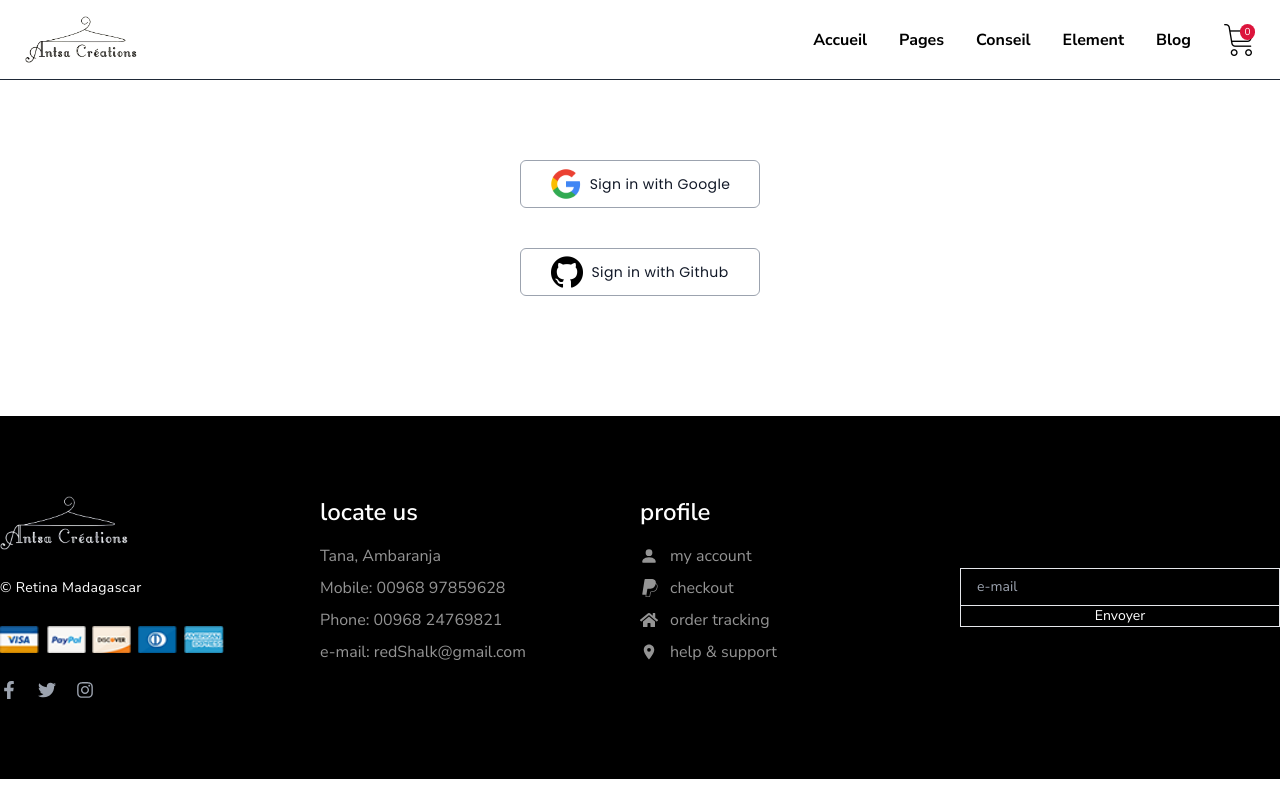
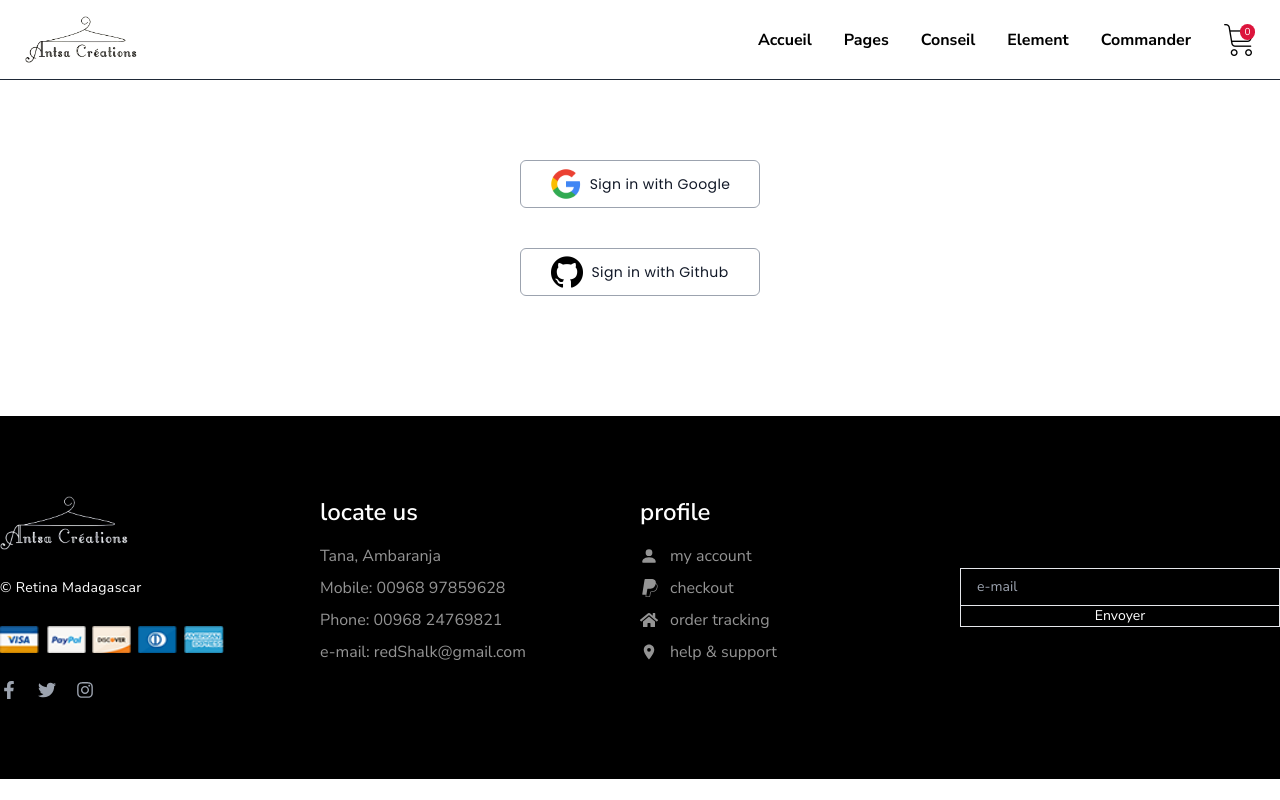
Before and after one commit to AntsaTsaroana/redShalk2023, a React (Create React App) app: page /login in a window 1280 px wide. Built offline with nearby package versions, Linux system fonts and the light colour scheme.

Commit message:
fix: one navlink go to command page

```diff
--- a/src/components/Header.js
+++ b/src/components/Header.js
@@ -52,9 +52,11 @@ const Header = () => {
               <li className="text-base text-black font-bold hover:text-orange-900 hover:underline underline-offset-2 decoration-[1px] cursor-pointer duration-300">
                 Element
               </li>
-              <li className="text-base text-black font-bold hover:text-orange-900 hover:underline underline-offset-2 decoration-[1px] cursor-pointer duration-300">
-                Blog
-              </li>
+              <Link to="/commande">
+                <li className="text-base text-black font-bold hover:text-orange-900 hover:underline underline-offset-2 decoration-[1px] cursor-pointer duration-300">
+                  Commander
+                </li>
+              </Link>
             </ul>
             <Link to="/cart">
               <div className="relative">
```
